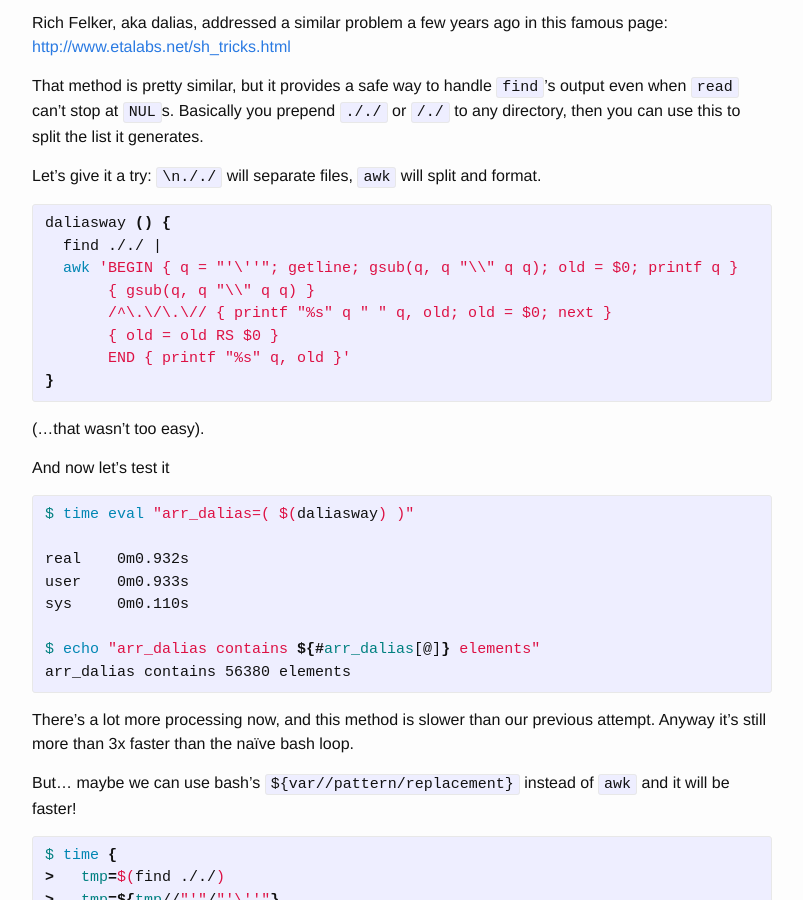
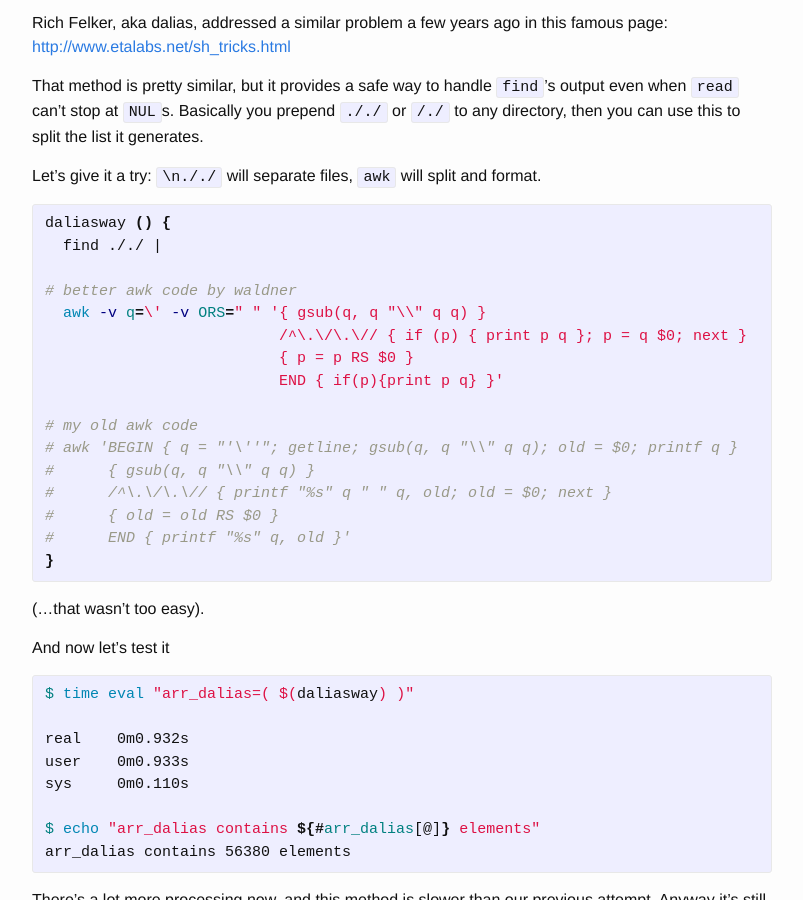
Before and after one commit to izabera/izabera.github.io, a Jekyll site: the page built from _posts/2016-01-19-find-to-bash.markdown, in a window 1280 px wide and 900 px high, scrolled down 4969 px. Shown: the whole window, without its empty margins (238-1041 px from the left). Built offline with Jekyll 4.4.1, drawn with Linux system fonts in a browser that asks for light colours; some of the changed text lies outside the part shown.

Commit message:
updated with better awk

```diff
--- a/_posts/2016-01-19-find-to-bash.markdown
+++ b/_posts/2016-01-19-find-to-bash.markdown
@@ -278,11 +278,19 @@ format.
 {% highlight bash %}
 daliasway () {
   find ././ |
-  awk 'BEGIN { q = "'\''"; getline; gsub(q, q "\\" q q); old = $0; printf q }
-       { gsub(q, q "\\" q q) }
-       /^\.\/\.\// { printf "%s" q " " q, old; old = $0; next }
-       { old = old RS $0 }
-       END { printf "%s" q, old }'
+
+# better awk code by waldner
+  awk -v q=\' -v ORS=" " '{ gsub(q, q "\\" q q) }
+                          /^\.\/\.\// { if (p) { print p q }; p = q $0; next }
+                          { p = p RS $0 }
+                          END { if(p){print p q} }'
+
+# my old awk code
+# awk 'BEGIN { q = "'\''"; getline; gsub(q, q "\\" q q); old = $0; printf q }
+#      { gsub(q, q "\\" q q) }
+#      /^\.\/\.\// { printf "%s" q " " q, old; old = $0; next }
+#      { old = old RS $0 }
+#      END { printf "%s" q, old }'
 }
 {% endhighlight %}
 (…that wasn't too easy).
```
Also changed, not shown: other parts of _posts/2016-01-19-find-to-bash.markdown (+1 -1 lines).
